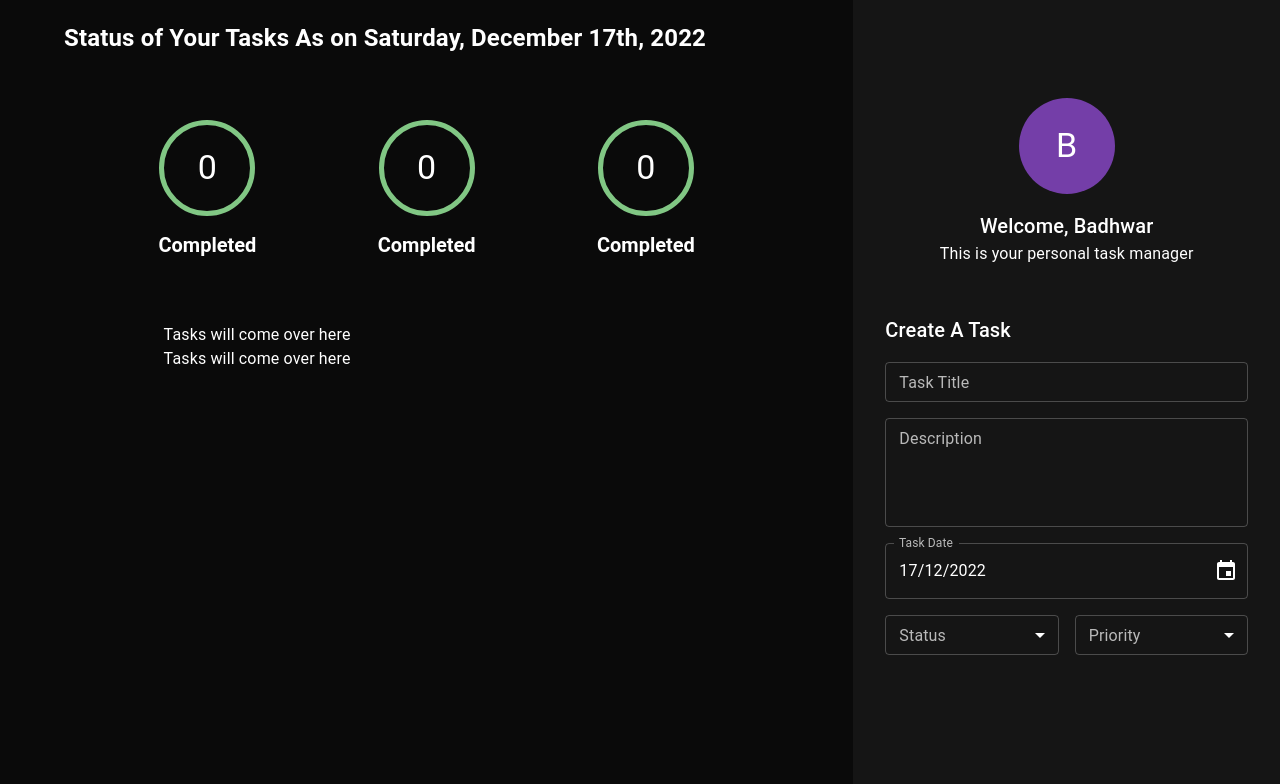
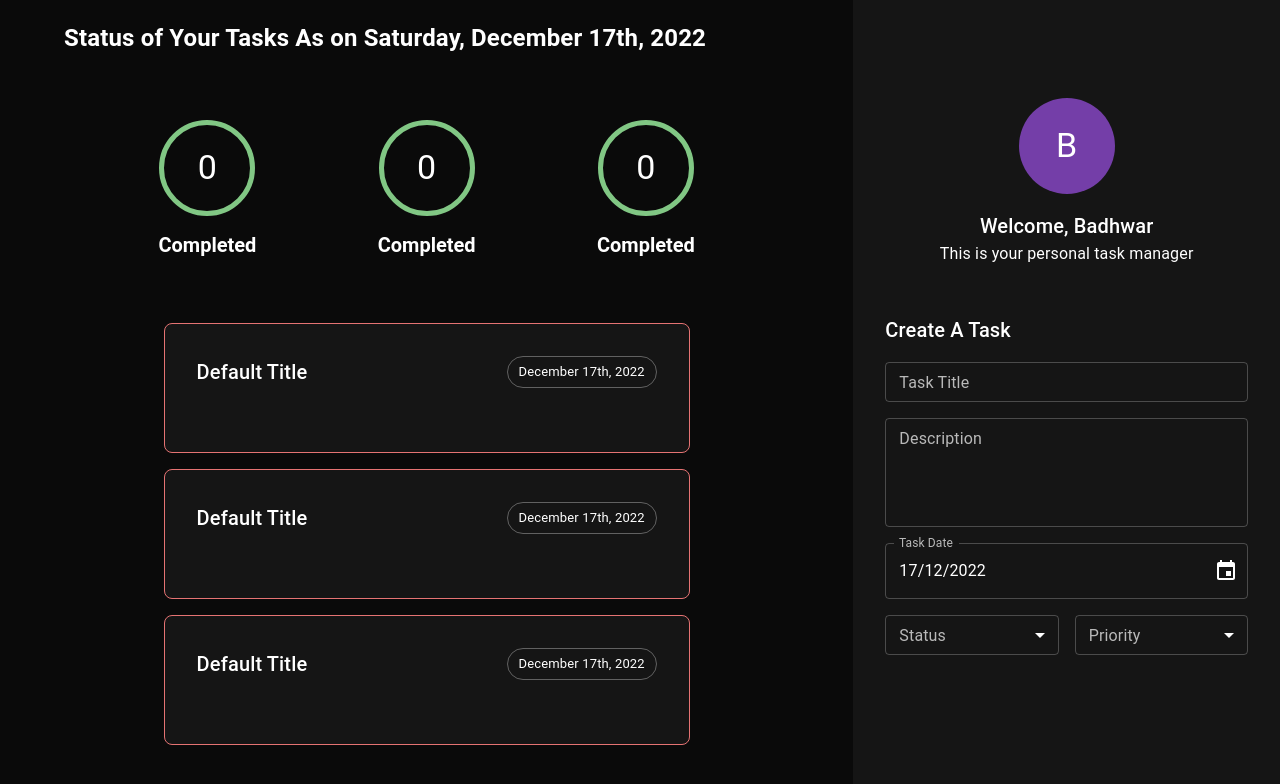
Before and after one commit to karanbadhwar/TodoApp, a React (Create React App) app: page / in a window 1280 px wide. Shown: the top 784 px of the page. Built offline with nearby package versions, Linux system fonts and the light colour scheme.

Commit message:
Task Header component created with Task Header Interface for typechecking of props and PropTypes for extra safety

```diff
--- /dev/null
+++ b/src/components/task/_taskHeader.tsx
@@ -0,0 +1,24 @@
+import React, { FC, ReactElement } from 'react';
+import { Box, Chip, Typography } from '@mui/material';
+import { ITaskHeader } from './interfaces/ITaskHeader';
+import { format } from 'date-fns';
+import PropTypes from 'prop-types';
+
+export const TaskHeader: FC<ITaskHeader> = (props): ReactElement => {
+  const { title = 'Default Title', date = new Date() } = props;
+  return (
+    <Box display="flex" width="100%" justifyContent="space-between" mb={4}>
+      <Box>
+        <Typography variant="h6">{title}</Typography>
+      </Box>
+      <Box>
+        <Chip variant="outlined" label={format(date, 'PPP')} />
+      </Box>
+    </Box>
+  );
+};
+
+TaskHeader.propTypes = {
+  title: PropTypes.string,
+  date: PropTypes.instanceOf(Date),
+};
--- /dev/null
+++ b/src/components/task/interfaces/ITaskHeader.ts
@@ -0,0 +1,4 @@
+export interface ITaskHeader {
+  title?: string;
+  date?: Date;
+}
--- /dev/null
+++ b/src/components/task/task.tsx
@@ -0,0 +1,28 @@
+import React, { FC, ReactElement } from 'react';
+import { Box } from '@mui/material';
+import { TaskHeader } from './_taskHeader';
+
+export const Task: FC = (): ReactElement => {
+  return (
+    <Box
+      display="flex"
+      width="100%"
+      justifyContent="flex-start"
+      flexDirection="column"
+      mb={2}
+      p={4}
+      sx={{
+        width: '100%',
+        backgroundColor: 'background.paper',
+        borderRadius: '8px',
+        border: '1px solid',
+        borderColor: 'error.light',
+      }}
+    >
+      {/* Task Header */}
+      <TaskHeader />
+      {/* Task Description */}
+      {/* Task Footer */}
+    </Box>
+  );
+};
--- a/src/components/taskarea/taskarea.tsx
+++ b/src/components/taskarea/taskarea.tsx
@@ -2,6 +2,7 @@ import { Grid, Box } from '@mui/material';
 import React, { FC, ReactElement } from 'react';
 import { format } from 'date-fns';
 import { TaskCounter } from '../taskCounter/taskCounter';
+import { Task } from '../task/task';
 
 export const Taskarea: FC = (): ReactElement => {
   return (
@@ -25,8 +26,9 @@ export const Taskarea: FC = (): ReactElement => {
           <TaskCounter />
         </Grid>
         <Grid item display="flex" flexDirection="column" xs={10} md={8}>
-          <Box>Tasks will come over here</Box>
-          <Box>Tasks will come over here</Box>
+          <Task />
+          <Task />
+          <Task />
         </Grid>
       </Grid>
     </Grid>
```
